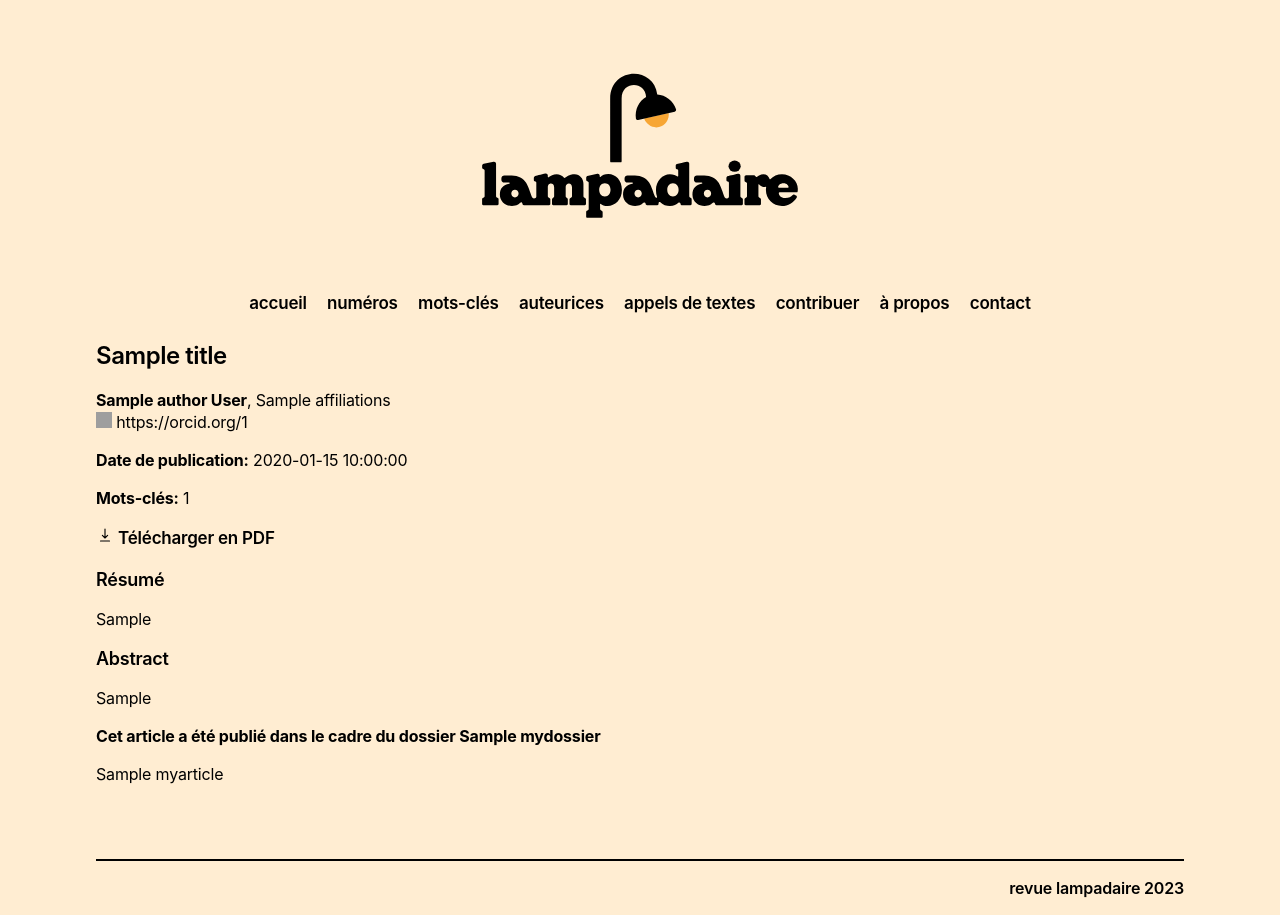
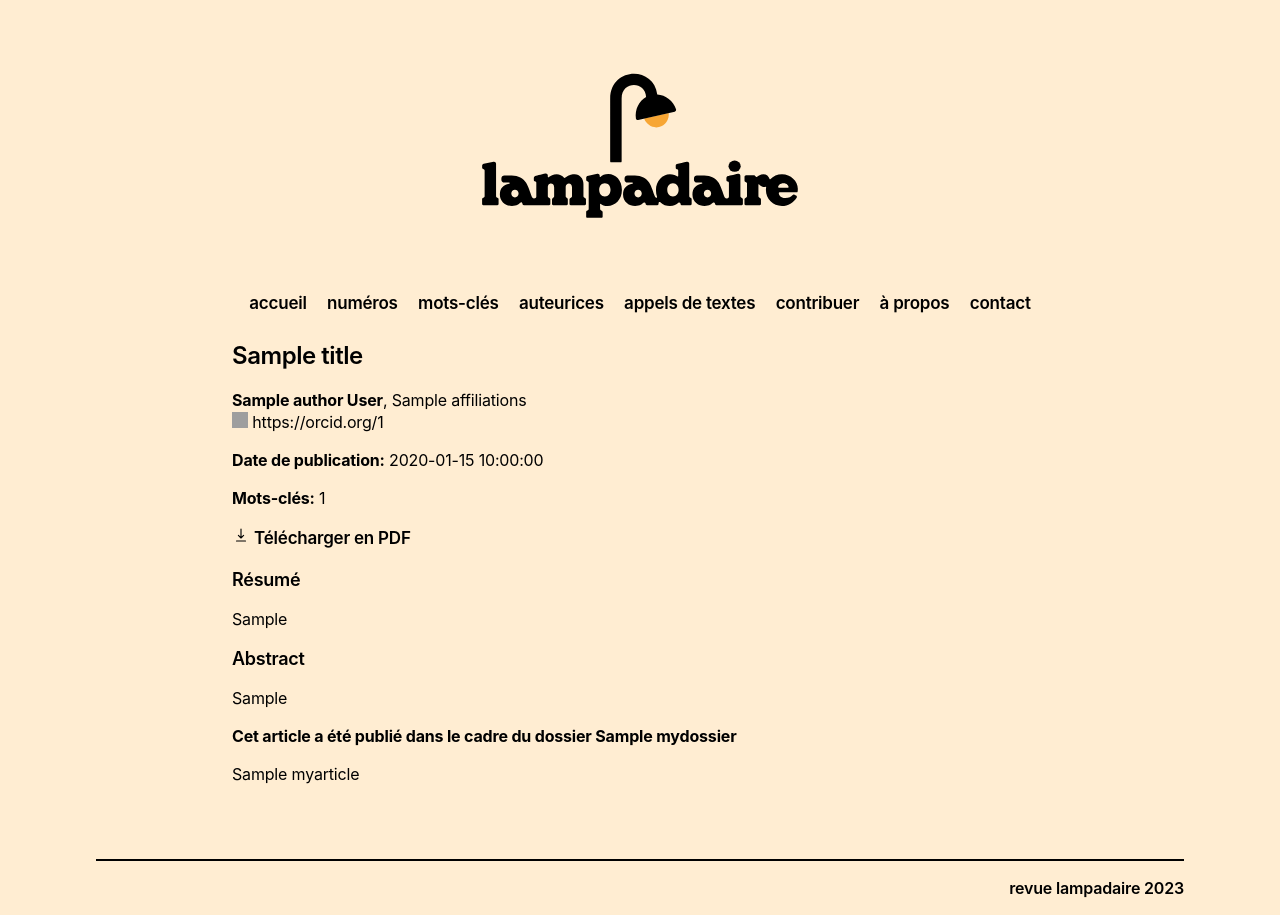
Before and after one commit to vicbab/lampadaire, a Flask app: template templates/article.html in a window 1280 px wide. Run offline with Flask 3, Linux system fonts and the light colour scheme; the template is opened without the code that fills it: most values are stand-ins (such as "Sample title", 1, 10 or a date in 2020); some web fonts are replaced; grey boxes are pictures that could not be loaded.

Commit message:
ajustement design

```diff
--- a/app.py
+++ b/app.py
@@ -82,13 +82,14 @@ def article(myid):
             au.update({'authorslug':authorslug})
             au_sl.append(au)
 
+
         # TODO: Ici, ajouter le display pour les noms d'auteurs multiples avec un "et"
     except:
         au_sl=[]
     yaml.update({'authors':au_sl})
     title = pypandoc.convert_text(yaml['title_f'], 'html', format='md')
     try:
-        myarticle = pypandoc.convert_text(data['data']['article']['workingVersion']['md'], 'html', format='md')
+        myarticle = pypandoc.convert_text(data['data']['article']['workingVersion']['md'], 'html', format='md', extra_args=['--citeproc', '--bibliography=static/lampadaire.bib', '--csl=https://www.zotero.org/styles/universite-du-quebec-a-montreal-etudes-litteraires-et-semiologie'])
     except:
         myarticle = data['data']['article']['workingVersion']['md']
     abstract_fr=''
@@ -218,4 +219,4 @@ def dossier(idd):
     return render_template('dossier.html', mydossier=mydossier)
 
 if __name__ == '__main__':
-  app.run(debug=True)
+  app.run(debug=True, port=3000)
--- a/static/css/style.css
+++ b/static/css/style.css
@@ -5,9 +5,8 @@ body {
   line-height: 22px;
   font-weight: 400;
   color: #000;
-  width: 85%;
-  margin-left: auto;
-  margin-right: auto;
+  margin-left: 7.5%;
+  margin-right: 7.5%;
   background-color: #FFEDD2;
   /* text-shadow: -1px -1px #e0e0e0; */
 }
@@ -181,3 +180,9 @@ ul.menuA {
 .menuA > li:hover {
   background-color: #FFEDD2;
 }
+
+.article{
+  text-align: justify;
+  padding-left: 12.5%;
+  padding-right: 12.5%;
+}
--- a/templates/article.html
+++ b/templates/article.html
@@ -6,6 +6,7 @@
 	<link rel="stylesheet" href="https://rsms.me/inter/inter.css">
 	<title>{{title|striptags}}</title>
 	<link rel="icon" type="image/png" href="../static/media/favicon.png">
+
 </head>
 
 <body>
@@ -24,7 +25,7 @@
 				https://orcid.org/{{a['orcid']}}
 			</a>
 			{%endif%}
-
+			{%if a|length > 3%} <br> {%endif%}
 
 		</a>{%endfor%}
 		{%if yaml['date']%}
--- a/tools.py
+++ b/tools.py
@@ -71,12 +71,12 @@ def getartinfofromyaml(article,key):
 # fonction pour récuperer le pdf via l'export stylo. Si on crée un export pour femur, on pourra avoir un template particulier et récuperer aussi l'xml
 def getpdf(article, myid, version):
     print("getting "+ myid)
-    url ="https://export.stylo.huma-num.fr/generique/export/stylo.huma-num.fr/"+article+"/"+myid+"/"
+    url ="http://127.0.0.1:5000/lampadaire/export/stylo.huma-num.fr/"+article+"/"+myid+"/"
     params = {
                 "with_toc": 0,
                 "with_ascii": 0,
                 "version": version,
-                "bibliography_style": "chicagomodified",
+                "bibliography_style": "universite-du-quebec-a-montreal-etudes-litteraires-et-semiologie",
                 "formats": "pdf",
                 }
     r = requests.get(url,params)
```
Also changed, not shown: 9 other files.
